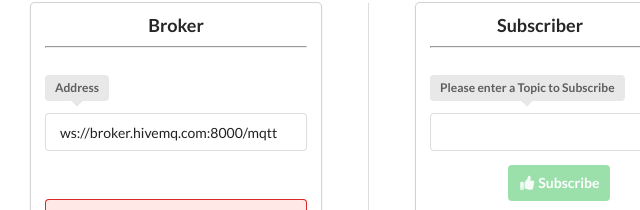
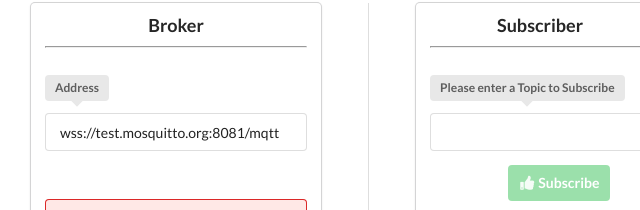
Before and after one commit to QuinYolXD99/Yol-B.github.io, a website: page index.html in a window 1280 px wide. Shown: the part 197-407 px from the top of the page, 464-1104 px from the left. Drawn offline with nearby package versions, Linux system fonts and the light colour scheme; some packages are replaced by stand-ins of ours; a script that the page names is missing.

Commit message:
updated Broker address

```diff
--- a/index.html
+++ b/index.html
@@ -161,7 +161,7 @@
                                         <div class="ui pointing below label">
                                             Address
                                         </div>
-                                        <input type="text" id="address" value="ws://broker.hivemq.com:8000/mqtt">
+                                        <input type="text" id="address" value="wss://test.mosquitto.org:8081/mqtt">
                                     </div>
                                     <br>
                                     <!-- status -->
```
